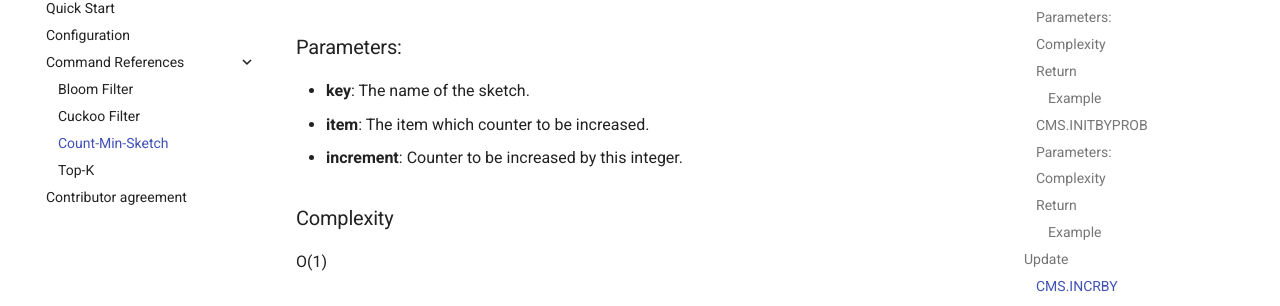
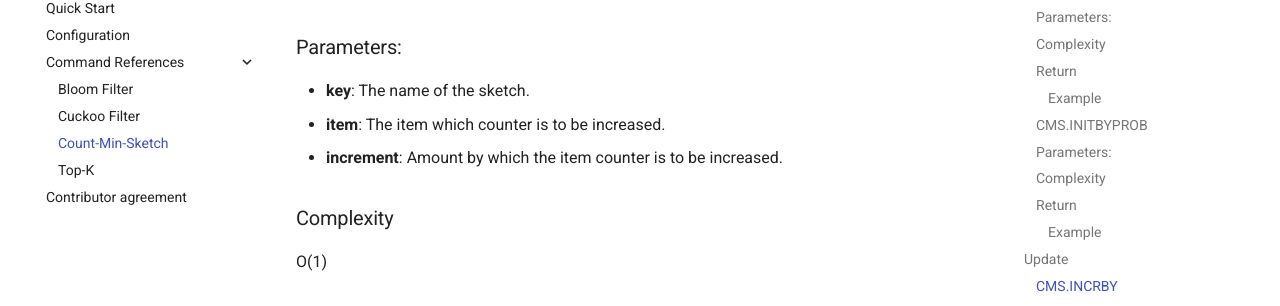
Before and after one commit to RedisBloom/RedisBloom, an MkDocs documentation site: the page built from docs/CountMinSketch_Commands.md, in a window 1280 px wide and 900 px high, scrolled down 1696 px. Shown: the part 145-451 px from the top of the window. Built offline with MkDocs 1.6.1 and Material for MkDocs 9.7.7, drawn with Linux system fonts in a browser that asks for light colours; comment, search, counter and statistics services are not loaded.

Commit message:
docs: cleaned up the param descriptions on CMS.INCRBY

```diff
--- a/docs/CountMinSketch_Commands.md
+++ b/docs/CountMinSketch_Commands.md
@@ -77,8 +77,8 @@
 ### Parameters:
 
 * **key**: The name of the sketch.
-* **item**: The item which counter to be increased.
-* **increment**: Counter to be increased by this integer.
+* **item**: The item which counter is to be increased.
+* **increment**: Amount by which the item counter is to be increased.
 
 ### Complexity
 
```
